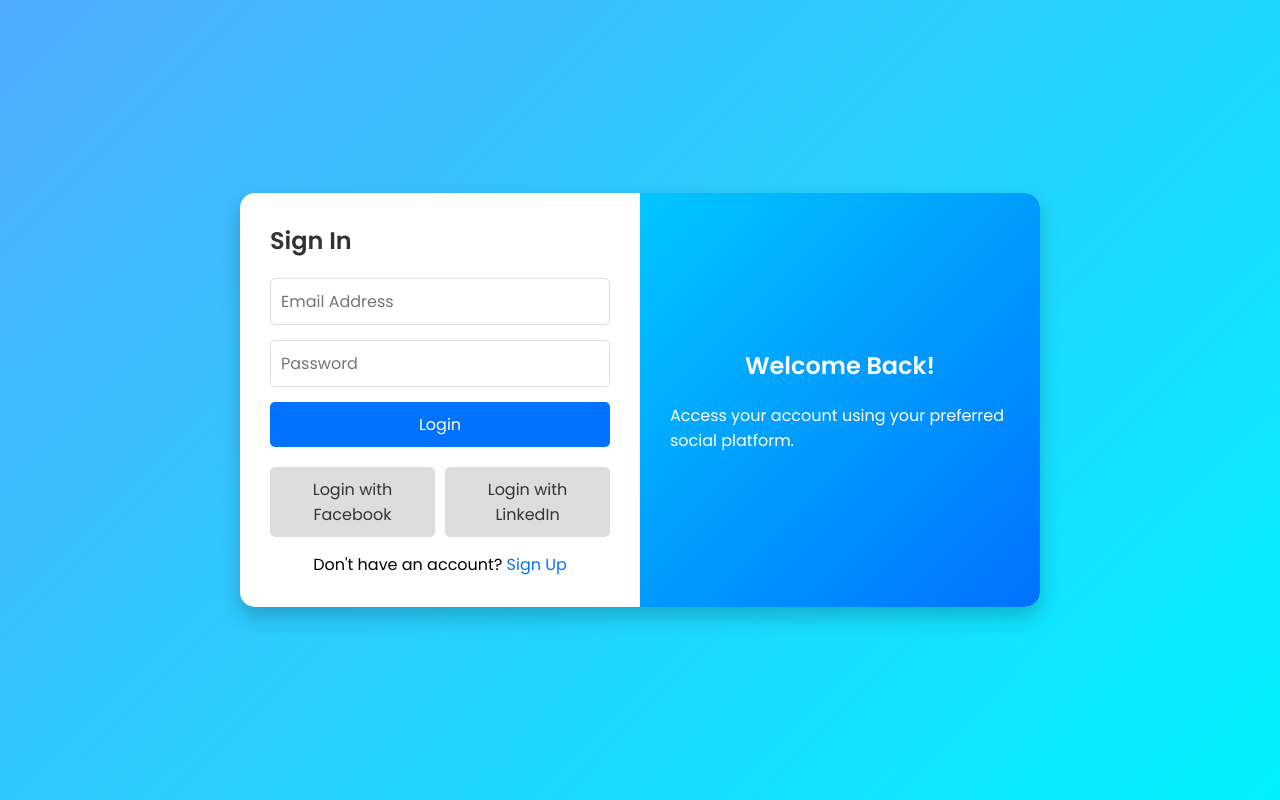
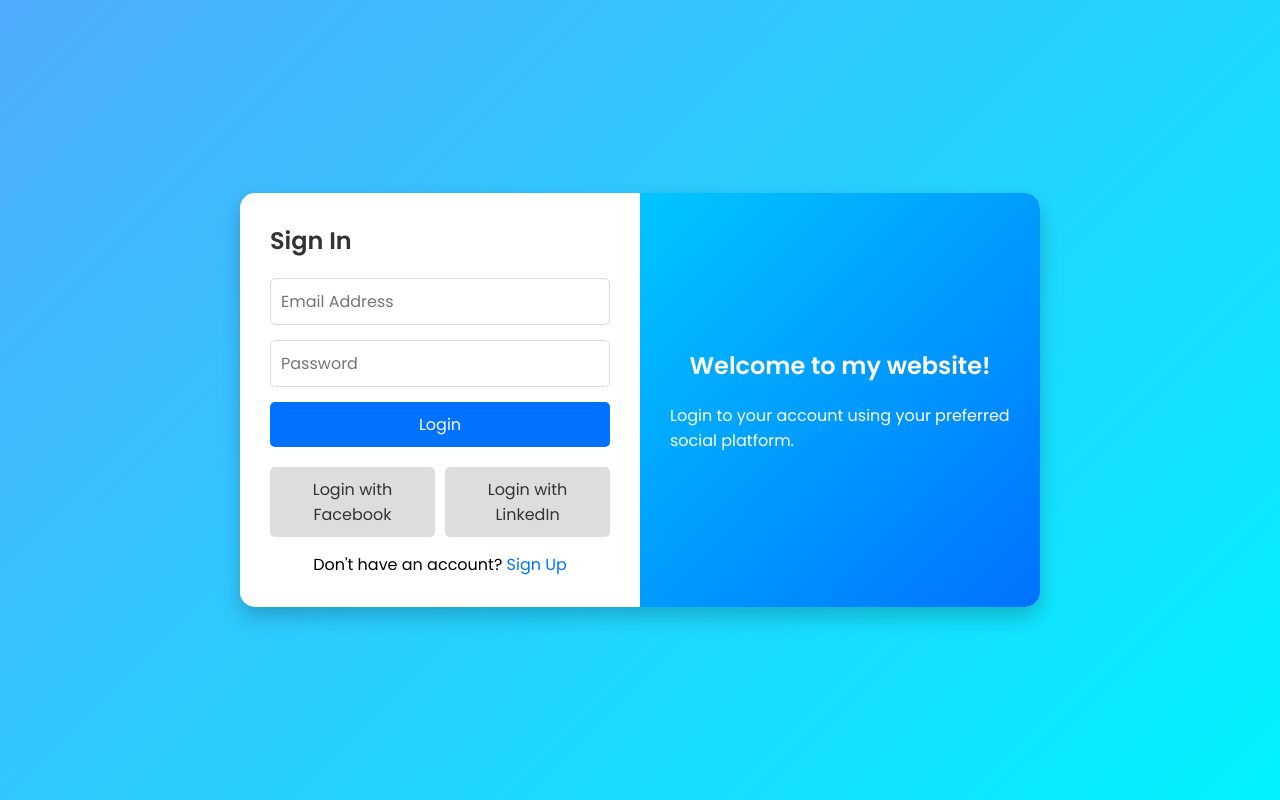
Before and after one commit to Sjw6462/social-media-login-service-sweng861-StephenWalters, a website: page index.html in a window 1280 px wide. Drawn offline with Linux system fonts and the light colour scheme.

Commit message:
Update index.html

```diff
--- a/index.html
+++ b/index.html
@@ -148,8 +148,8 @@
     </div>
 
     <div class="welcome-section">
-        <h2>Welcome Back!</h2>
-        <p>Access your account using your preferred social platform.</p>
+        <h2>Welcome to my website!</h2>
+        <p>Login to your account using your preferred social platform.</p>
     </div>
 </div>
 
```
